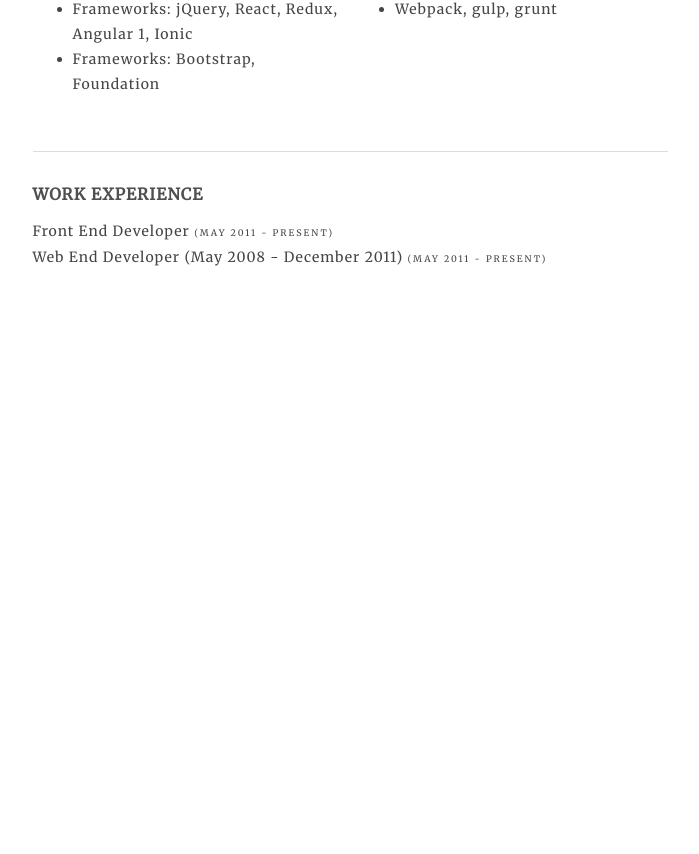
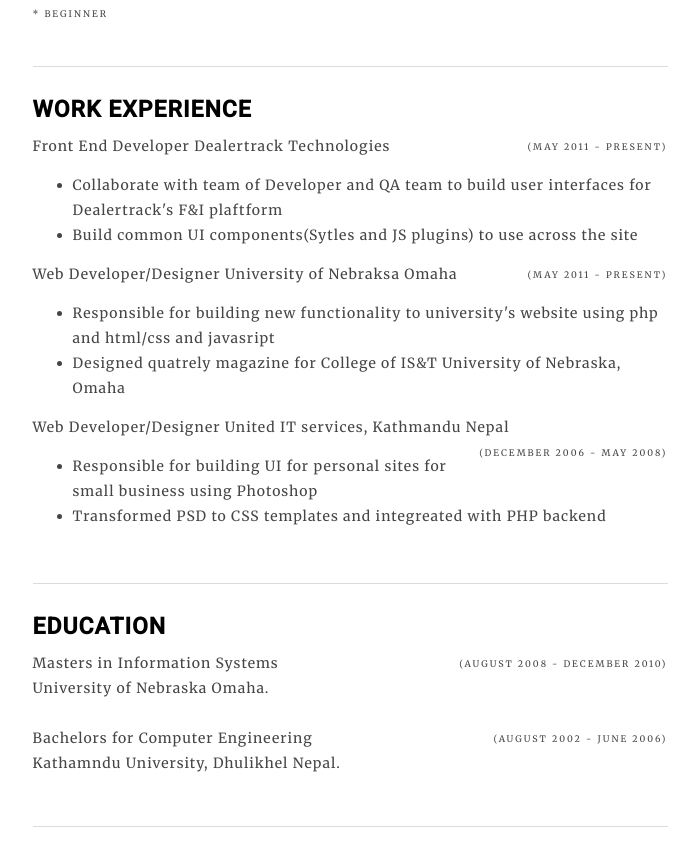
Before and after one commit to susshma/resume, a plain HTML site: page _site/index.html in a window 1280 px wide. Shown: the part 513-1367 px from the top of the page, without its empty margins (290-989 px from the left). Before the commit the page ends 824 px from the top, so only its background shows below. Drawn offline with Linux system fonts and the light colour scheme.

Commit message:
more updates for resume

```diff
--- a/_site/css/style.css
+++ b/_site/css/style.css
@@ -16,17 +16,23 @@ body {
 .divider{
     border-bottom: 1px solid #e0dada;
     margin: 30px 0;
+    clear: both;
+}
+
+.pull-right {
+    float: right;
 }
 
 name {
     text-transform: uppercase;
-    font-size: 16px;
+    font-size: 23px;
     font-weight: 700;
-    color: #504f4f;
+    color: #000;
     display: block;
     margin-bottom: 12px;
     text-transform: uppercase;
     letter-spacing: 1px;
+    font-family: 'Roboto', sans-serif;
 }
 
 contact {
@@ -39,7 +45,7 @@ contact {
     display: grid;
     grid-template-columns: repeat(4, 1fr);
     grid-gap: 10px;
-    grid-auto-rows: minmax(100px, auto);
+    grid-auto-rows: minmax(0px, auto);
 }
 .one {
     grid-column:  2 / 4;
@@ -62,6 +68,10 @@ contact {
     grid-row: 4;
 }
 .six {
-    grid-column: 3;
-    grid-row: 4;
+    grid-column: 2/4;
+    grid-row: 5;
 }
+.seven{
+    grid-column: 2/4;
+    grid-row: 7;
+}
--- a/_site/index.html
+++ b/_site/index.html
@@ -4,33 +4,37 @@
     <meta charset="utf-8">
     <meta http-equiv="X-UA-Compatible" content="IE=edge,chrome=1">
     <meta name="viewport" content="width=device-width, initial-scale=1, maximum-scale=1">
-    <link href="https://fonts.googleapis.com/css?family=Merriweather" rel="stylesheet">
+    <link href="https://fonts.googleapis.com/css?family=Merriweather|Roboto:500" rel="stylesheet">
     <link rel="stylesheet" type="text/css" href="css/style.css" />
 </head>
 <body>
     <div class="wrapper">
         <div class="one center">
             <name>Sushma Tara Sharma</name>
-            <contact>
+            <contact class="pull-left">
                 susshma.sharma@gmail.com<br/>
                 briarwood, queens, NY.
                 402.301.9137
             </contact>
             <div class="divider"></div>
         </div>
-        <div class="two">
-             front-end developer with more than 8+ years experience building pixel perfect websites. Recent contributor to Smashing Magazine. Nominated for a Webby and AGDA design award with portfolio featured on Awwwards as "Site of the Day". Flexible in working environments having positioned for startups, digital agencies, and fortune 500 companies. Focused on helping agile teams with UI development for large scale CMS websites or client-side web
-             apps.
+        <!-- <div class="two">
+            Front End developer with 6+ years experience building
             <div class="divider"></div>
-        </div>
+        </div> -->
         <div class="three">
             <name>Skills</name>
             <ul>
                 <li>Javascript</li>
+                <li>Django</li>
+                <li>Python*</li>
                 <li>CSS, CSS preprocessors(Less, Sass)</li>
                 <li>Frameworks: jQuery, React, Redux, Angular 1, Ionic</li>
                 <li>Frameworks: Bootstrap, Foundation</li>
+                <li>Unittesting: qUnit, Jest, Jasmine</li>
+                <li>Php(Kohana Framework)</li>
             </ul>
+            <contact>* Beginner</contact>
         </div>
         <div class="four">
             <name>Tools</name>
@@ -38,6 +42,7 @@
                 <li>Atom/Sublime</li>
                 <li>Github</li>
                 <li>Webpack, gulp, grunt</li>
+                <li>Docker, vagrant</li>
             </ul>
         </div>
         <div class="five">
@@ -45,12 +50,49 @@
             <name>Work Experience</name>
             <div>
                 Front End Developer
-                <contact>(May 2011 - Present)</contact></div>
+                Dealertrack Technologies
+                <contact class="pull-right">(May 2011 - Present)</contact></div>
+                <ul>
+                    <li>Collaborate with team of Developer and QA team to build user interfaces for Dealertrack's F&I plaftform</li>
+                    <li>Build common UI components(Sytles and JS plugins) to use across the site</li>
+                </ul>
             <div>
-                Web End Developer (May 2008 - December 2011)
-                <contact>(May 2011 - Present)</contact>
+                Web Developer/Designer
+                University of Nebraksa Omaha
+                <contact class="pull-right">(May 2011 - Present)</contact>
+                <ul>
+                    <li>Responsible for building new functionality to university's website using php and html/css and javasript</li>
+                    <li>Designed quatrely magazine for College of IS&T University of Nebraska, Omaha</li>
+                </ul>
+            </div>
+            <div>
+                Web Developer/Designer
+                United IT services, Kathmandu Nepal
+                <contact class="pull-right">(December 2006 - May 2008)</contact>
+                <ul>
+                    <li>Responsible for building UI for personal sites for small business using Photoshop</li>
+                    <li>Transformed PSD to CSS templates and integreated with PHP backend</li>
+                </ul>
             </div>
 
         </div>
+        <div class="six">
+            <div class="divider"></div>
+            <name>Education</name>
+            <div>
+                Masters in Information Systems<contact class="pull-right">(August 2008 - December 2010)</contact><br/>
+                University of Nebraska Omaha.<br/><br/>
+            </div>
+            <div>
+                Bachelors for Computer Engineering <contact class="pull-right">(August 2002 - June 2006)</contact><br/>
+                Kathamndu University, Dhulikhel Nepal.
+            </div>
+        </div>
+        <div class="seven center">
+            <div class="divider"></div>
+            <a href="https://github.com/susshma" target="_blank">
+                <svg xmlns="http://www.w3.org/2000/svg" width="25px" height="25px" viewBox="0 0 16 16" fill-rule="evenodd" clip-rule="evenodd" stroke-linejoin="round" stroke-miterlimit="1.414"><path d="M8 0C3.58 0 0 3.582 0 8c0 3.535 2.292 6.533 5.47 7.59.4.075.547-.172.547-.385 0-.19-.007-.693-.01-1.36-2.226.483-2.695-1.073-2.695-1.073-.364-.924-.89-1.17-.89-1.17-.725-.496.056-.486.056-.486.803.056 1.225.824 1.225.824.714 1.223 1.873.87 2.33.665.072-.517.278-.87.507-1.07-1.777-.2-3.644-.888-3.644-3.953 0-.873.31-1.587.823-2.147-.09-.202-.36-1.015.07-2.117 0 0 .67-.215 2.2.82.64-.178 1.32-.266 2-.27.68.004 1.36.092 2 .27 1.52-1.035 2.19-.82 2.19-.82.43 1.102.16 1.915.08 2.117.51.56.82 1.274.82 2.147 0 3.073-1.87 3.75-3.65 3.947.28.24.54.73.54 1.48 0 1.07-.01 1.93-.01 2.19 0 .21.14.46.55.38C13.71 14.53 16 11.53 16 8c0-4.418-3.582-8-8-8"/></svg>
+            </a>
+        </div>
 </body>
 </html>
--- a/css/style.css
+++ b/css/style.css
@@ -16,17 +16,23 @@ body {
 .divider{
     border-bottom: 1px solid #e0dada;
     margin: 30px 0;
+    clear: both;
+}
+
+.pull-right {
+    float: right;
 }
 
 name {
     text-transform: uppercase;
-    font-size: 16px;
+    font-size: 23px;
     font-weight: 700;
-    color: #504f4f;
+    color: #000;
     display: block;
     margin-bottom: 12px;
     text-transform: uppercase;
     letter-spacing: 1px;
+    font-family: 'Roboto', sans-serif;
 }
 
 contact {
@@ -39,7 +45,7 @@ contact {
     display: grid;
     grid-template-columns: repeat(4, 1fr);
     grid-gap: 10px;
-    grid-auto-rows: minmax(100px, auto);
+    grid-auto-rows: minmax(0px, auto);
 }
 .one {
     grid-column:  2 / 4;
@@ -62,6 +68,10 @@ contact {
     grid-row: 4;
 }
 .six {
-    grid-column: 3;
-    grid-row: 4;
+    grid-column: 2/4;
+    grid-row: 5;
 }
+.seven{
+    grid-column: 2/4;
+    grid-row: 7;
+}
```
Also changed, not shown: index.html (+51 -9 lines).
